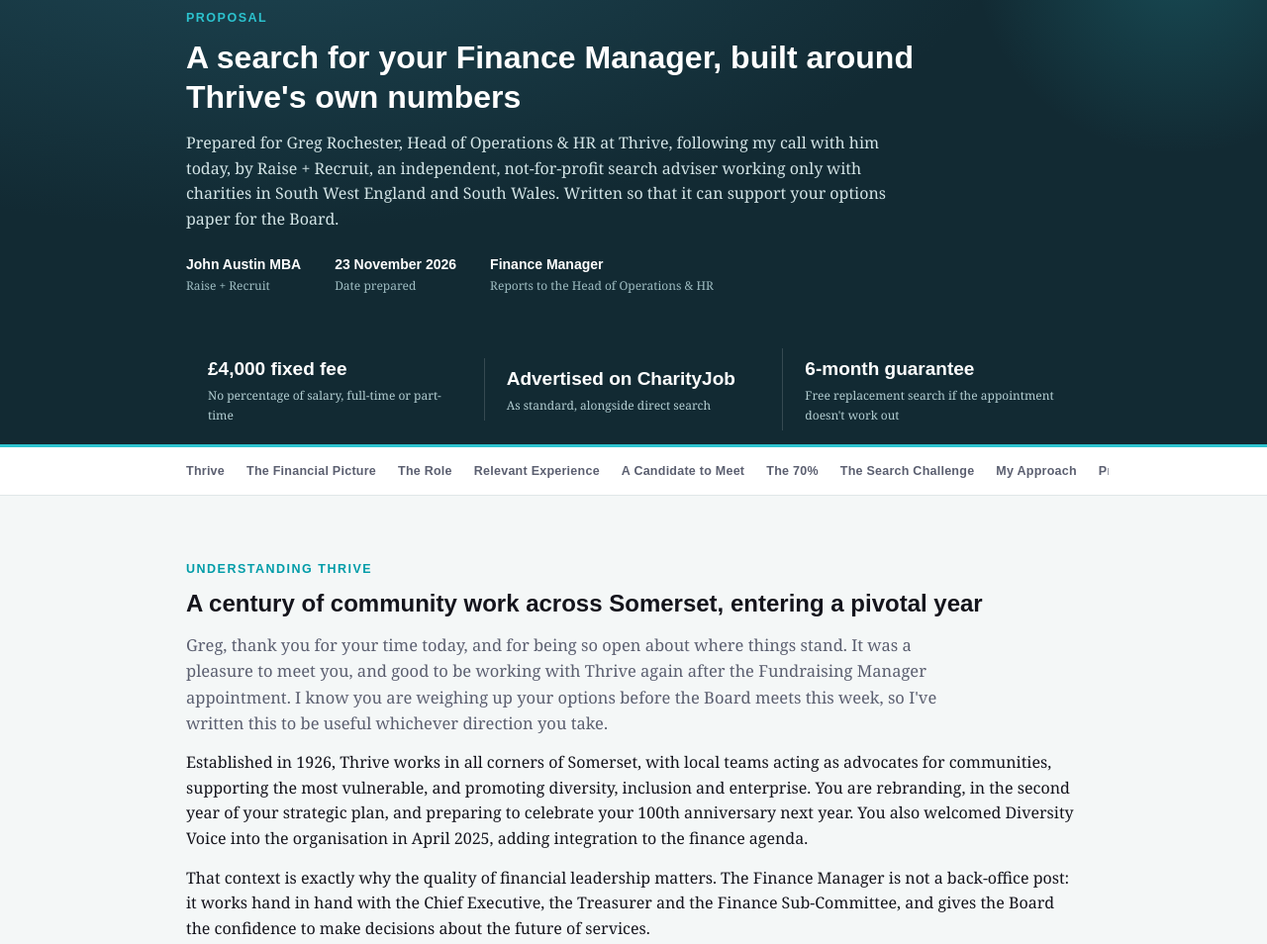
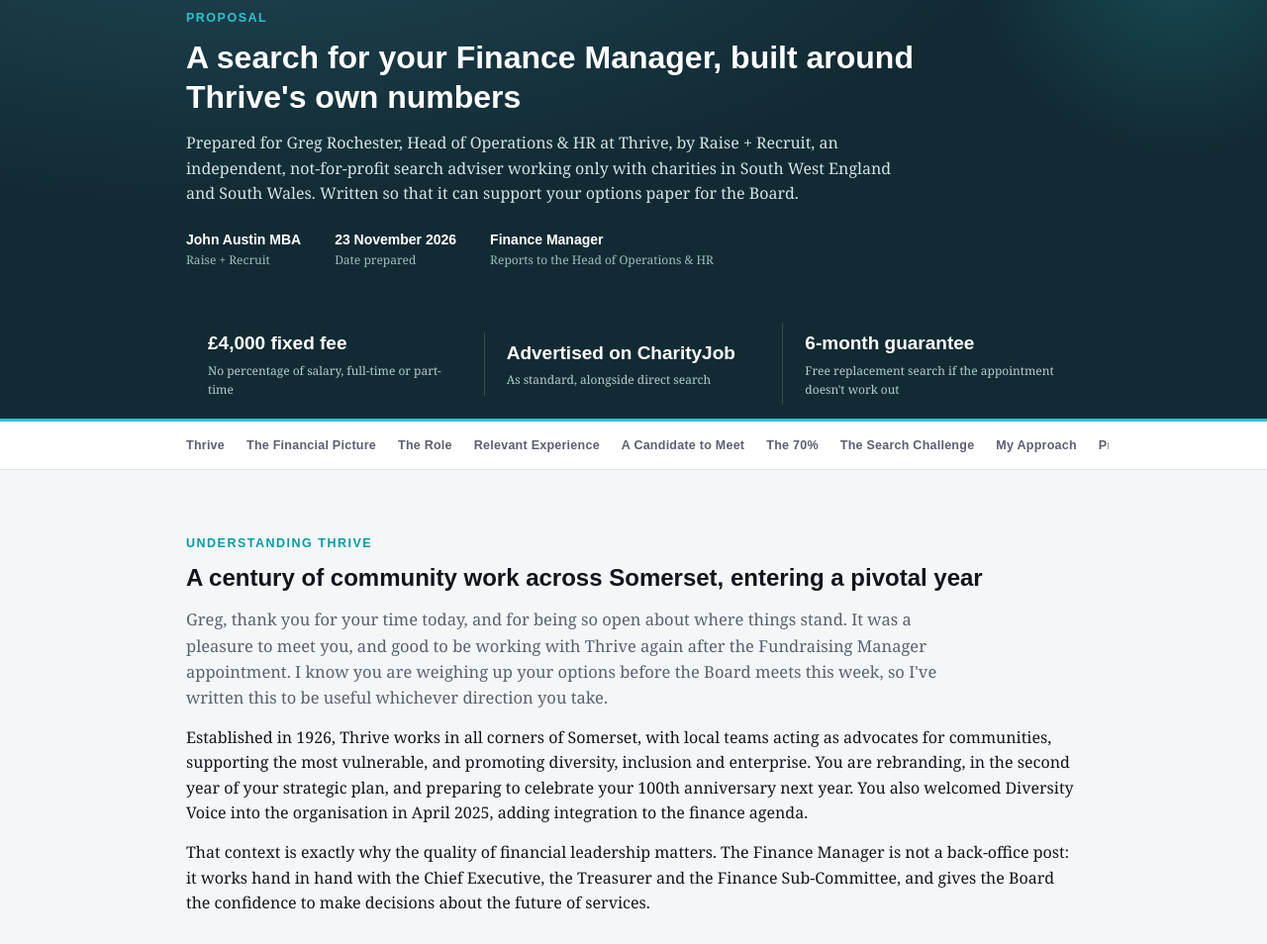
Before and after one commit to hennicweb-cell/proposals.html, a plain HTML site: page thrive/index.html in a window 1280 px wide. Shown: the part 142-1096 px from the top of the page at 99% size. Drawn offline with Linux system fonts and the light colour scheme.

Commit message:
Update index.html

```diff
--- a/thrive/index.html
+++ b/thrive/index.html
@@ -170,7 +170,7 @@
     </div>
     <div class="eyebrow" style="color:var(--sfe-blue-bright);">PROPOSAL</div>
     <h1>A search for your Finance Manager, built around Thrive's own numbers</h1>
-    <p class="sub">Prepared for Greg Rochester, Head of Operations &amp; HR at Thrive, following my call with him today, by Raise + Recruit, an independent, not-for-profit search adviser working only with charities in South West England and South Wales. Written so that it can support your options paper for the Board.</p>
+    <p class="sub">Prepared for Greg Rochester, Head of Operations &amp; HR at Thrive, by Raise + Recruit, an independent, not-for-profit search adviser working only with charities in South West England and South Wales. Written so that it can support your options paper for the Board.</p>
     <div class="meta">
       <div><strong>John Austin MBA</strong>Raise + Recruit</div>
       <div><strong>23 November 2026</strong>Date prepared</div>
```
